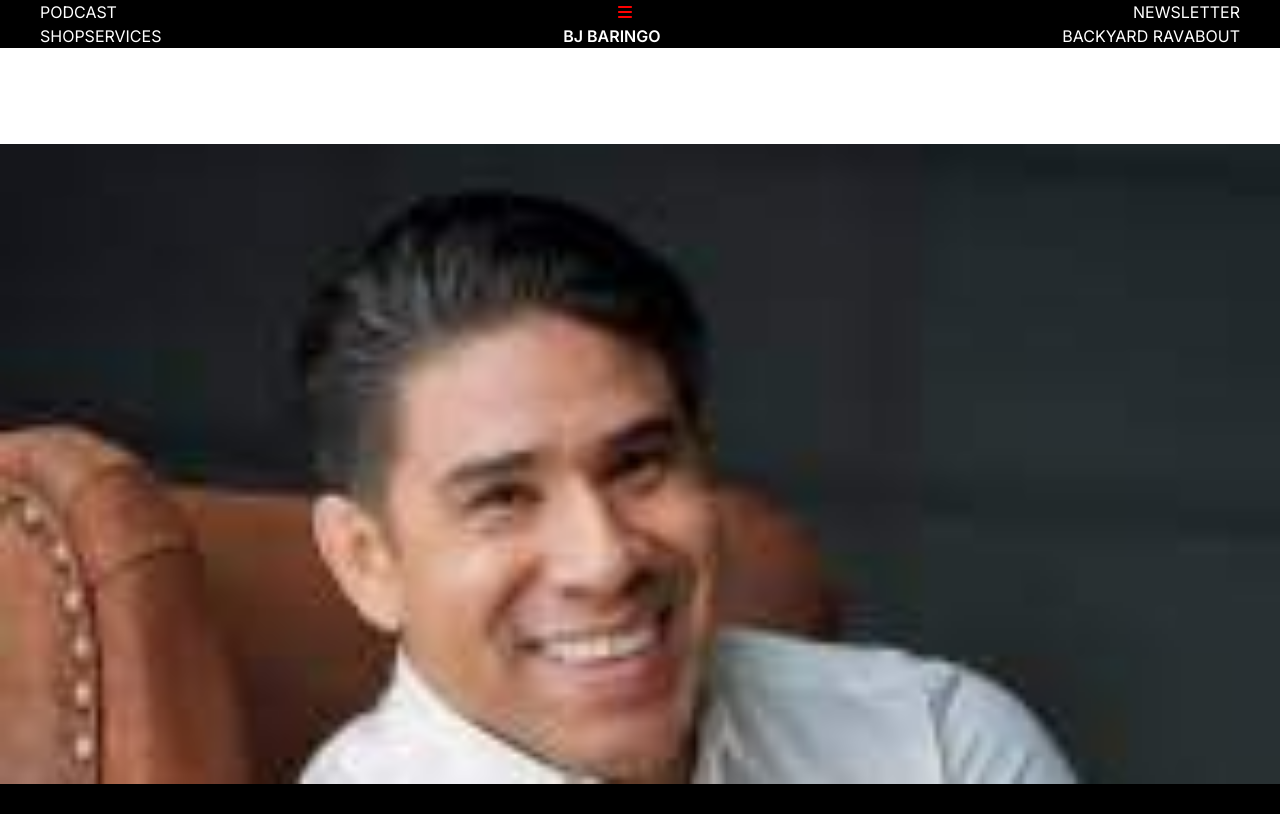
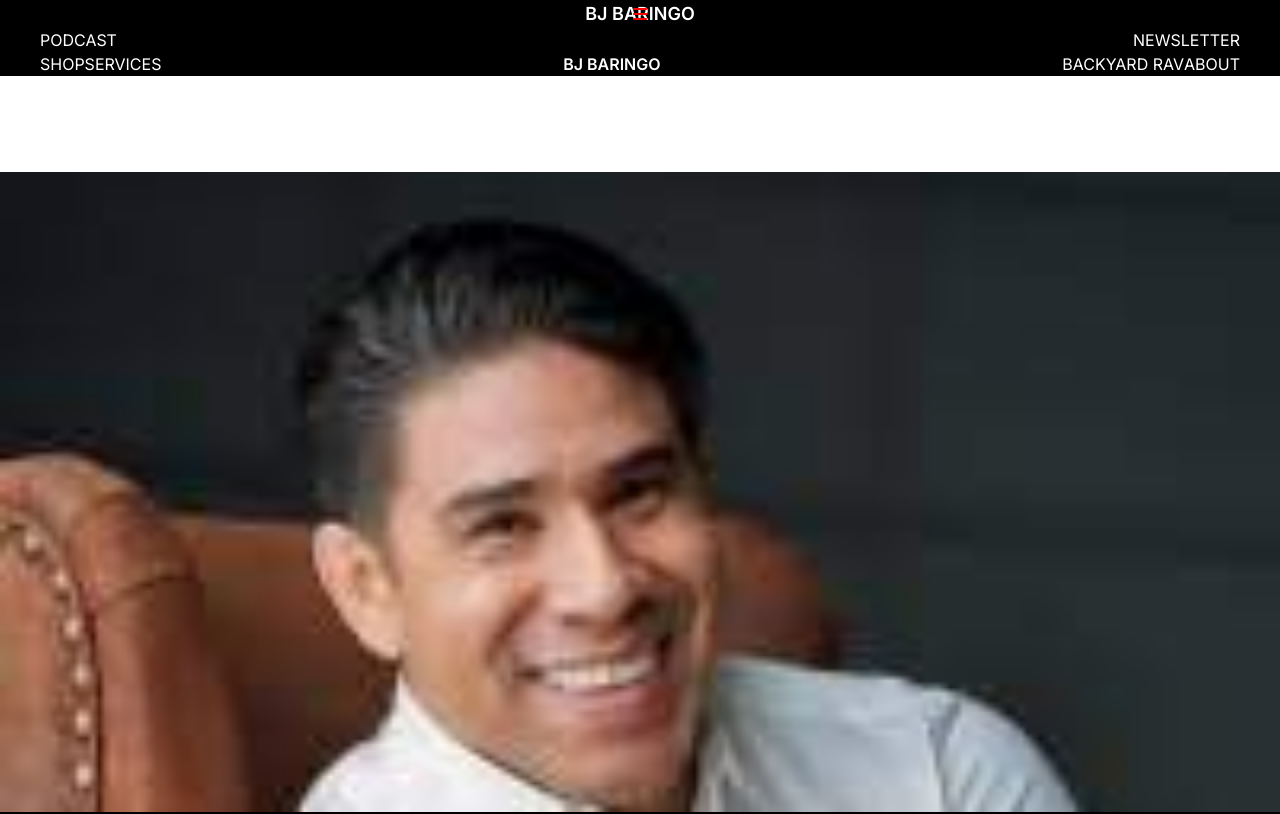
Before and after one commit to miracle73/portfolio-website-v2, a Next.js app: page / in a window 1280 px wide. Shown: the top 814 px of the page. Built offline with nearby package versions, Linux system fonts and the light colour scheme.

Commit message:
some changes were made

```diff
--- a/src/Components/Header.js
+++ b/src/Components/Header.js
@@ -1,5 +1,6 @@
+"use client"
 import Link from 'next/link'
-import React from 'react'
+import React, { useState } from 'react'
 import Head from './Head'
 import { FontAwesomeIcon } from "@fortawesome/react-fontawesome";
 import { faCheck, faBars, } from "@fortawesome/free-solid-svg-icons";
@@ -8,6 +9,10 @@ import { faCheck, faBars, } from "@fortawesome/free-solid-svg-icons";
 
 
 const Header = () => {
+    const [div, setDiv] = useState(false)
+    const handleClick = () => {
+        setDiv((prev) => !prev)
+    }
     return (
         <>
             <Head>
@@ -17,11 +22,21 @@ const Header = () => {
                     crossOrigin="anonymous"
                 ></script>
             </Head>
-            <div className='h-24 fixed top-0 w-full bg-black pb-3 z-10 '>
+            <div className='h-24 fixed top-0 w-full bg-black pb-3 z-10 md:hidden flex justify-center items-center'>
+                <FontAwesomeIcon icon={faBars} className="absolute top-8 left-5 w-6" style={{ color: "red" }} onClick={handleClick}
+                ></FontAwesomeIcon>
+                <div className='text-lg font-semibold text-white'>BJ BARINGO</div>
+            </div>
+            {div && <div className='fixed top-24 w-full max-h-fit bg-black pb-3 z-10 text-white pl-4 md:hidden'>
+                <p><Link href="/"> PODCAST</Link></p>
+                <p><Link href="/">NEWSLETTER</Link></p>
+                <p><Link href="/">BACKYARD RAV</Link></p>
+                <p><Link href="/">ABOUT</Link></p>
+            </div>}
+
+            <div className='h-24 fixed top-0 w-full bg-black pb-3 z-10 max-sm:hidden'>
                 <div className=" justify-between px-10 max-sm:px-2 flex text-base max-md:text-sm items-center h-1/2 text-white">
                     <p><Link href="/"> PODCAST</Link></p>
-                    <FontAwesomeIcon icon={faBars} className=" w-6" style={{ color: "red" }}
-                    ></FontAwesomeIcon>
                     <p><Link href="/">NEWSLETTER</Link></p>
                 </div>
                 <div className=' bg-opacity-50 text-white text-base max-md:text-sm  justify-between flex items-center px-10 max-sm:px-2 h-1/2'>
--- a/src/app/_document.js
+++ b/src/app/_document.js
@@ -1,14 +1,14 @@
 <Html>
     <Head>
-        <link
+        {/* <link
             rel="stylesheet"
             type="text/css" href="https://stackpath.bootstrapcdn.com/bootstrap/4.5.0/css/bootstrap.min.css"
-        />
-        <link
+        /> */}
+        {/* <link
             rel="stylesheet"
             type="text/css"
             href="https://stackpath.bootstrapcdn.com/font-awesome/4.7.0/css/font-awesome.min.css"
-        />
+        /> */}
     </Head>
     <body>
         {/* <Main />
```
